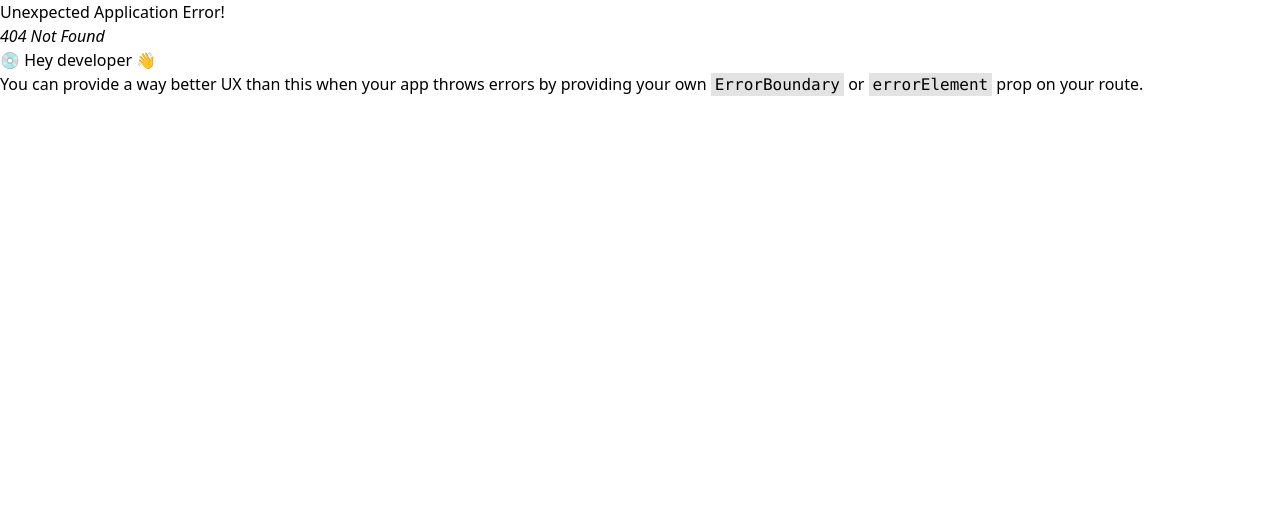
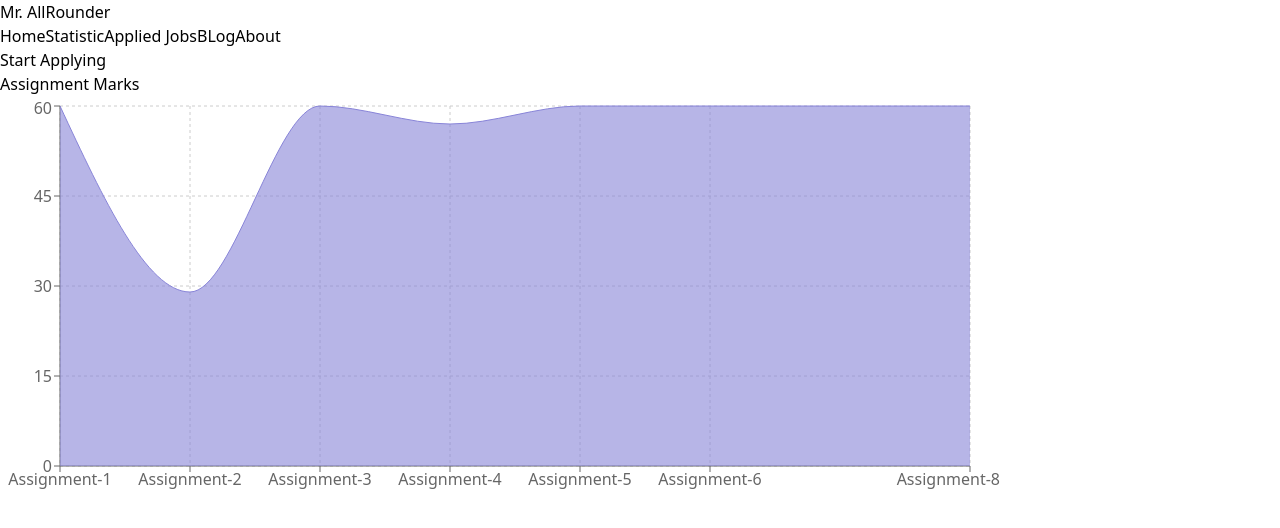
Before and after one commit to mirnaiem/career-hub, a React (Vite) app: page /statistic in a window 1280 px wide. Before the commit this address had no page. Shown: the top 528 px of the page. Built offline with nearby package versions, Linux system fonts and the light colour scheme.

Commit message:
statistic done

```diff
--- a/package.json
+++ b/package.json
@@ -17,6 +17,7 @@
     "react": "^18.2.0",
     "react-dom": "^18.2.0",
     "react-router-dom": "^6.10.0",
+    "recharts": "^2.5.0",
     "sort-by": "^1.2.0"
   },
   "devDependencies": {
--- /dev/null
+++ b/src/components/Statistic/Statistic.jsx
@@ -0,0 +1,76 @@
+import React from 'react';
+import {
+  AreaChart,
+  Area,
+  XAxis,
+  YAxis,
+  CartesianGrid,
+  Tooltip
+} from "recharts";
+const Statistic = () => {
+
+
+
+const data = [
+  {
+    name: "Assignment-1",
+    mark: 60,
+
+  },
+  {
+    name: "Assignment-2",
+    mark: 29,
+  },
+  {
+    name: "Assignment-3",
+    mark: 60,
+  },
+  {
+    name: "Assignment-4",
+    mark: 57,
+  },
+  {
+    name: "Assignment-5",
+    mark: 60,
+  },
+  {
+    name: "Assignment-6",
+    mark: 60,
+  },
+  {
+    name: "Assignment-7",
+    mark: 60,
+  },
+  {
+    name: "Assignment-8",
+    mark: 60,
+  }
+];
+ return (
+  <div className='w-80 mx-auto mt-40'>
+   <h2 className='text-4xl text-center mb-10'>Assignment Marks</h2>
+
+   <AreaChart
+
+    width={1000}
+    height={400}
+    data={data}
+    margin={{
+      top: 10,
+      right: 30,
+      left: 0,
+      bottom: 0
+    }}
+  >
+    <CartesianGrid strokeDasharray="3 3" />
+    <XAxis dataKey="name" />
+    <YAxis />
+    <Tooltip />
+    <Area type="monotone" dataKey="mark" stroke="#8884d8" fill="#8884d8" />
+  </AreaChart>
+
+  </div>
+ );
+};
+
+export default Statistic;
--- a/src/main.jsx
+++ b/src/main.jsx
@@ -12,6 +12,7 @@ import Main from './components/Main/Main';
 import JobDetails from './components/JobDetails/JobDetails';
 import AppliedJobs from './components/AppliedJobs/AppliedJobs';
 import savedJobLoader from './loader/SaveJobLoader';
+import Statistic from './components/Statistic/Statistic';
 const router=createBrowserRouter([
   {
     path:"/",
@@ -32,6 +33,10 @@ const router=createBrowserRouter([
         path:'detail/:jobId',
         element:<JobDetails></JobDetails>,
         loader:()=>fetch('/featured.json')
+      },
+      {
+        path:'statistic',
+        element:<Statistic></Statistic>
       }
     ]
   }
```
Also changed, not shown: 1 other file (tests, documents, lock files or other folders).
